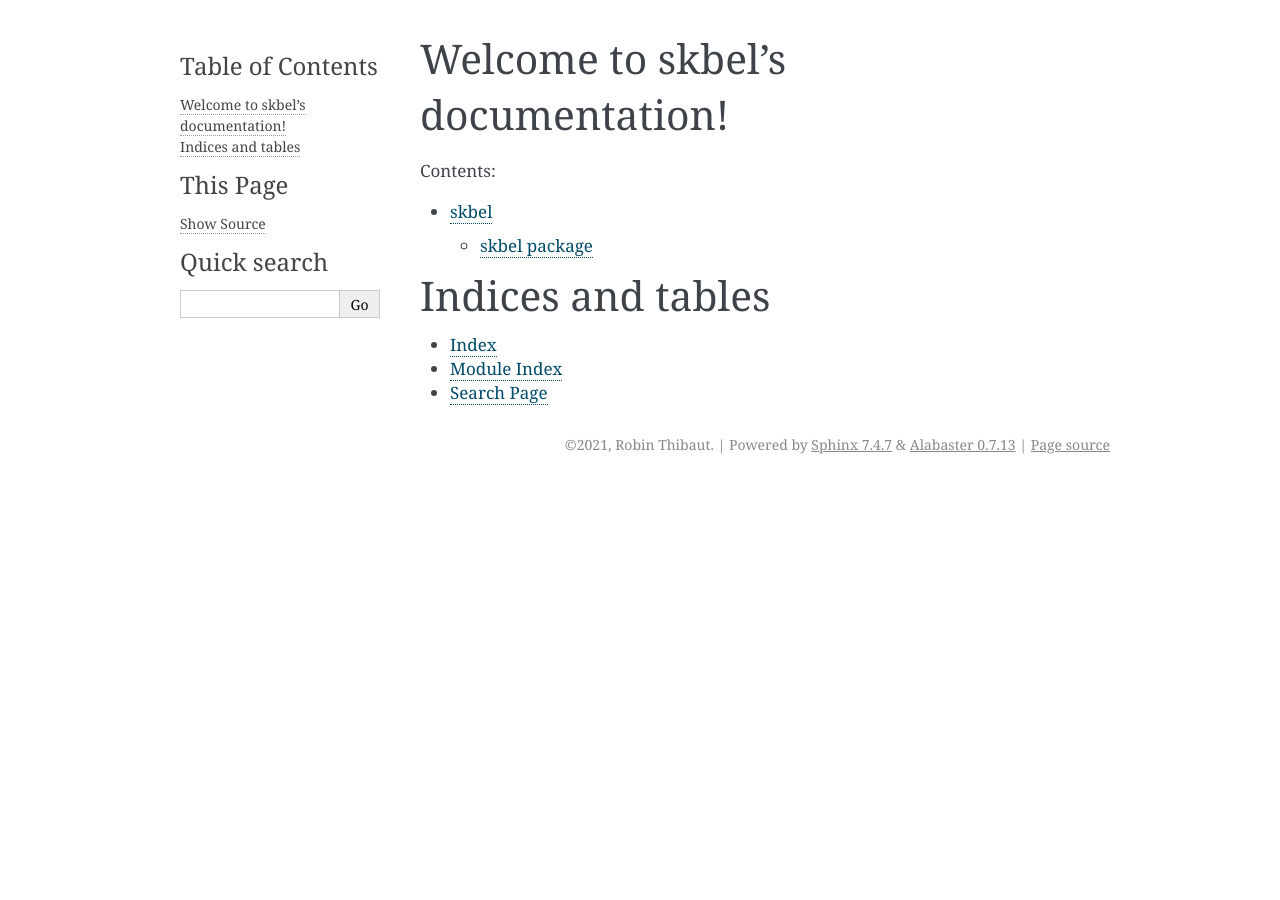
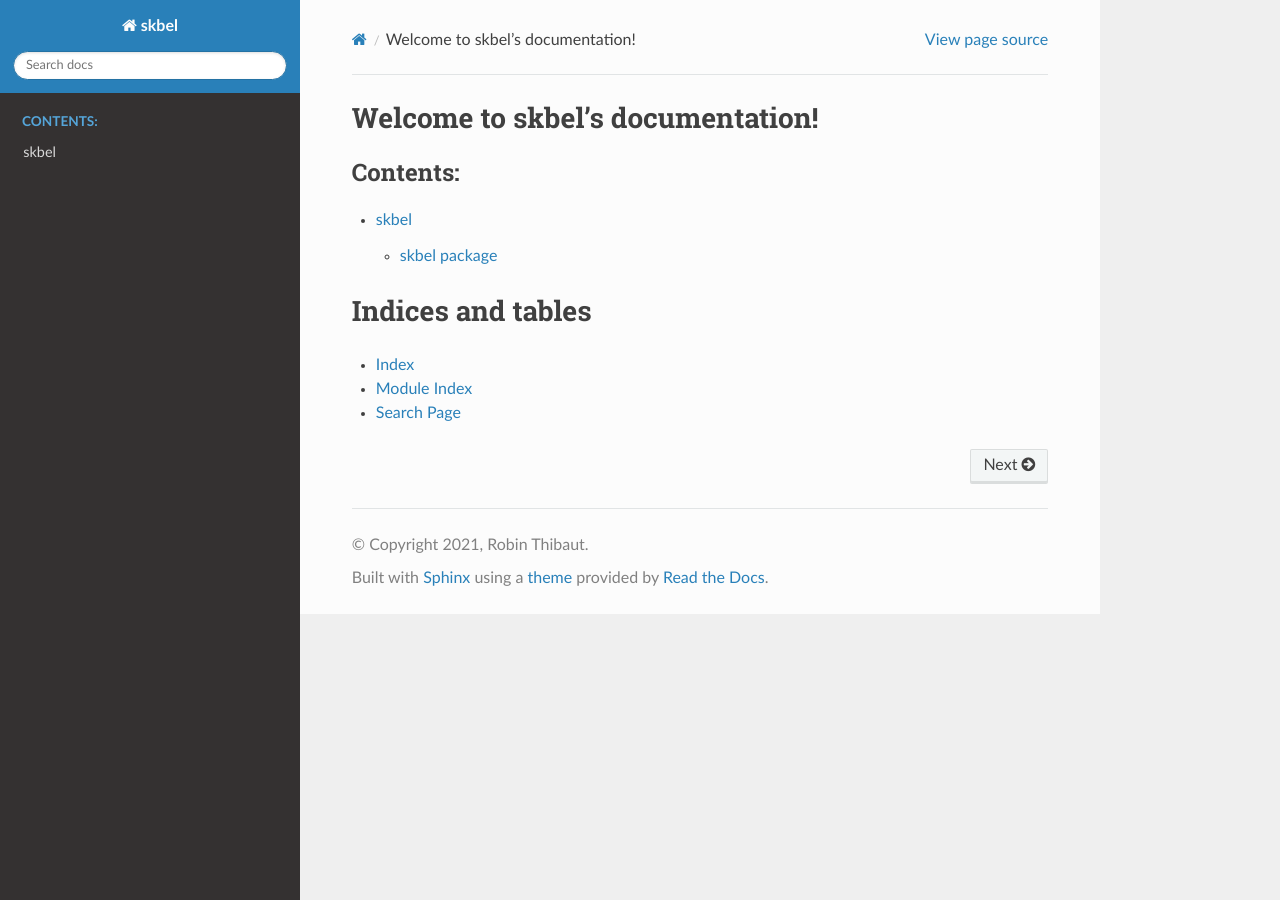
Before and after one commit to robinthibaut/skbel, a Sphinx documentation site: the page built from docs/index.rst, in a window 1280 px wide. Built offline with Sphinx 7.4.7 and the Read the Docs theme 2.0.0, drawn with Linux system fonts in a browser that asks for light colours.

Commit message:
Minor changes

```diff
--- a/docs/conf.py
+++ b/docs/conf.py
@@ -26,7 +26,8 @@ author = 'Robin Thibaut'
 # Add any Sphinx extension module names here, as strings. They can be
 # extensions coming with Sphinx (named 'sphinx.ext.*') or your custom
 # ones.
-extensions = ["sphinx.ext.autodoc"
+extensions = ["sphinx.ext.autodoc",
+              "sphinx_rtd_theme",
               ]
 
 autodoc_default_options = {'members': True,
@@ -49,7 +50,8 @@ exclude_patterns = ['_build', 'Thumbs.db', '.DS_Store']
 # The theme to use for HTML and HTML Help pages. See the documentation for
 # a list of builtin themes.
 #
-html_theme = 'alabaster'
+html_theme = "sphinx_rtd_theme"
+# html_theme = 'alabaster'
 
 # Add any paths that contain custom static files (such as style sheets) here,
 # relative to this directory. They are copied after the builtin static files,
```
Also changed, not shown: docs/img/skbel-01.png.
